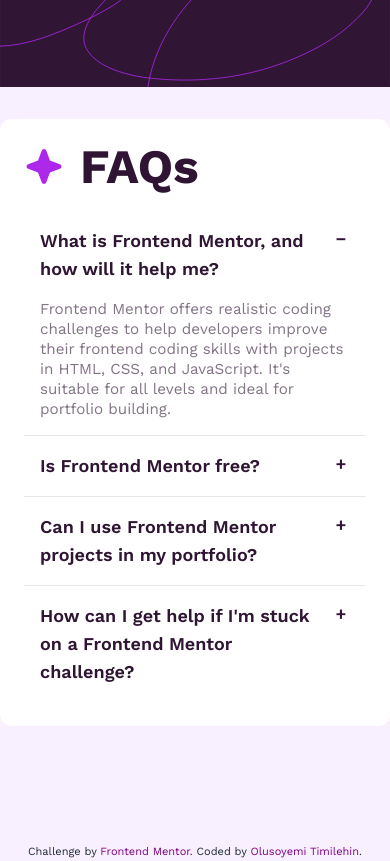
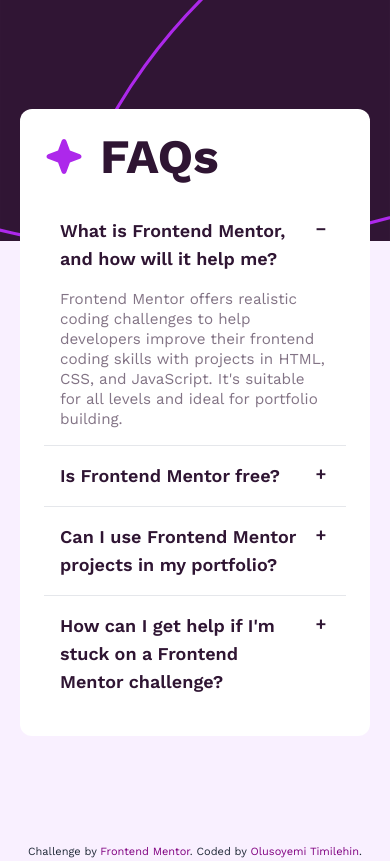
Before and after one commit to Timilehin-dex/FAQ_accordion, a website: page index.html in a window 390 px wide. Drawn offline with nearby package versions, Linux system fonts and the light colour scheme.

Commit message:
first commit

```diff
--- a/index.html
+++ b/index.html
@@ -29,13 +29,18 @@
   <body class="bg-lightPink font-sans">
     <div>
       <img
-        class="absolute"
+        class="sm:absolute static hidden sm:block"
         src="assets/images/background-pattern-desktop.svg"
+        alt=""
+      />
+      <img
+        src="assets/images/background-pattern-mobile.svg"
+        class="w-full absolute sm:static block sm:hidden"
         alt=""
       />
       <div class="h-screen grid place-content-center">
         <div class="max-w-xl relative">
-          <div class="bg-white p-6 rounded-xl">
+          <div class="bg-white p-6 rounded-xl mx-5">
             <div class="flex items-center gap-4 pb-5">
               <img src="assets/images/icon-star.svg" alt="" />
               <h1 class="text-darkPurple text-5xl font-bold">FAQs</h1>
```
Also changed, not shown: output.css.
